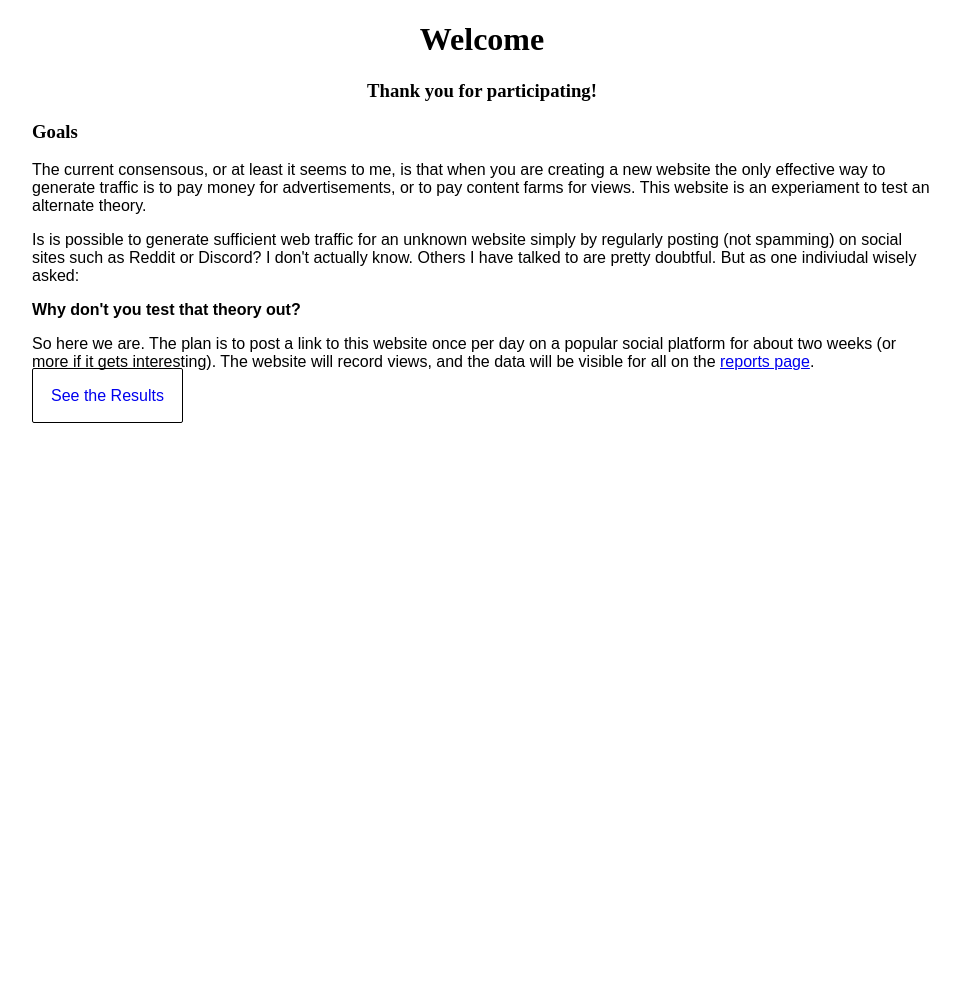
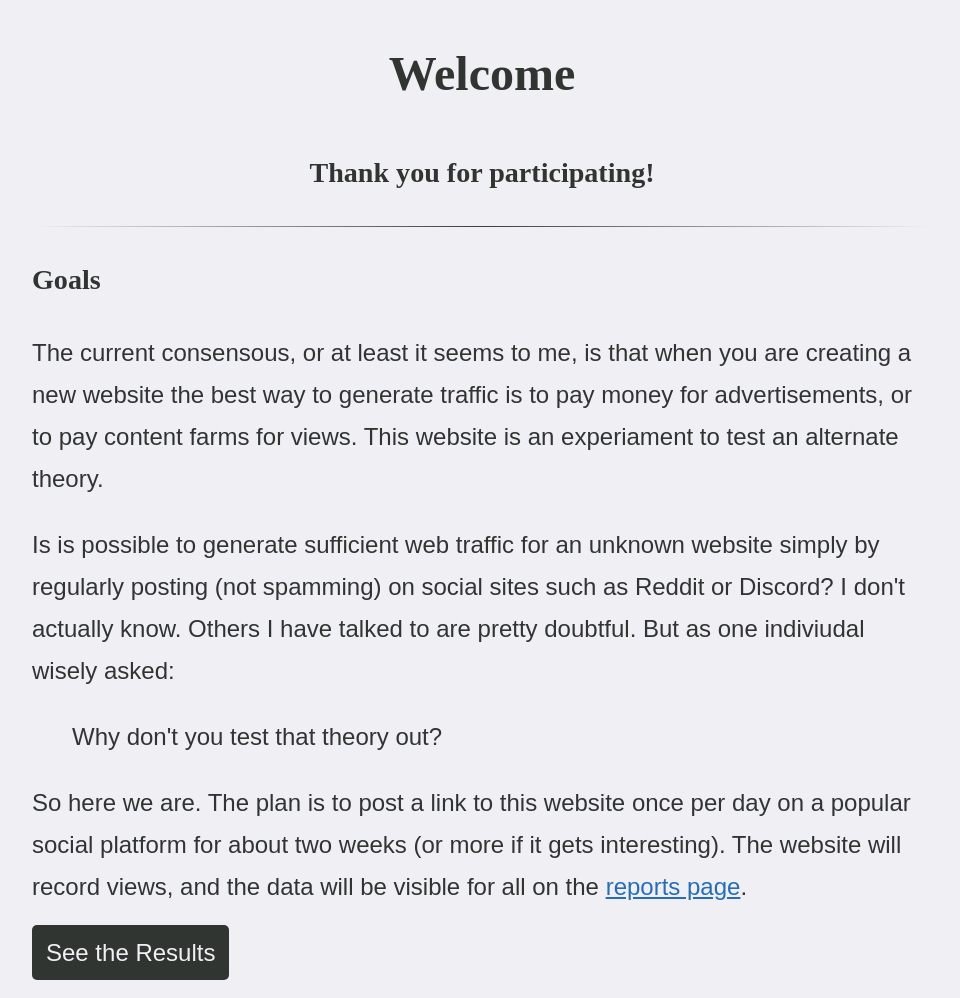
Before and after one commit to djjohnsongeek/traffic-test-app, a Flask app: page / in a window 1280 px wide. Shown: the whole page, without its empty margins (158-1118 px from the left). Before the commit the page ends 423 px from the top, so only its background shows below. Run offline with Flask 3, Linux system fonts and the light colour scheme; some web fonts are replaced.

Commit message:
feat: styling and contnat

```diff
--- a/static/styles.css
+++ b/static/styles.css
@@ -1,5 +1,22 @@
+html {
+    background-color: #f0eff4;
+    color: #313532;
+    font-size: x-large;
+    line-height: 1.75;
+}
+
+a {
+    color: #246EB9;
+}
+
 body {
     font-family: 'Hedvig Letters Sans', sans-serif;
+}
+
+hr {
+    border: 0;
+    height: 1px;
+    background-image: linear-gradient(to right, rgba(0, 0, 0, 0), rgba(0, 0, 0, 0.75), rgba(0, 0, 0, 0));
 }
 
 h1, h2, h3, h4, h5, h6 {
@@ -16,8 +33,14 @@ h1, h2, h3, h4, h5, h6 {
 }
 
 .btn {
-    padding: 18px;
-    border: 1px solid black;
-    border-radius: 2px;
+    padding: 14px;
+    border: none;
+    border-radius: 5px;
     text-decoration: none;
+    color: #f0eff4;
+    background-color: #313532;
 }
+
+.btn:hover {
+    background-color: #246EB9;
+}
--- a/templates/index.html
+++ b/templates/index.html
@@ -11,11 +11,12 @@
             <header class="centered">
                 <h1>Welcome</h1>
                 <h3>Thank you for participating!</h3>
+                <hr/>
             </header>
             <section>
                 <h3>Goals</h3>
                 <p>
-                    The current consensous, or at least it seems to me, is that when you are creating a new website the only effective way
+                    The current consensous, or at least it seems to me, is that when you are creating a new website the best way
                     to generate traffic is to pay money for advertisements, or to pay content farms for views. This website is an experiament
                     to test an alternate theory.
                 </p>
@@ -23,9 +24,9 @@
                     Is is possible to generate sufficient web traffic for an unknown website simply by regularly posting (not spamming) on social sites such as Reddit or Discord?
                     I don't actually know. Others I have talked to are pretty doubtful. But as one indiviudal wisely asked:
                 </p>
-                <p>
-                    <strong>Why don't you test that theory out?</strong>
-                </p>
+                <blockquote>
+                    <span>Why don't you test that theory out?</span>
+                </blockquote>
                 <p>
                     So here we are. The plan is to post a link to this website once per day on a popular social platform for about two weeks (or more if it gets interesting).
                     The website will record views, and the data will be visible for all on the <a href="{{url_for('reports')}}">reports page</a>.
--- a/trafficApp.py
+++ b/trafficApp.py
@@ -8,9 +8,9 @@ app.config.from_mapping(
     SECRET_KEY = "dev",
     DB_NAME = "traffic_app",
     DB_USER = "root",
-    DB_PASSWORD = "admin",
+    DB_PASSWORD = "",
     DB_HOST = "localhost",
-    DB_PORT = 3306,
+    DB_PORT = 3308,
     SOURCES = ["reddit", "discord", "other", "facebook", "twitter", "youtube"],
     USER_COOKIE_KEY = "ta-user-id"
 )
```
Also changed, not shown: templates/reports.html (+10 -4 lines).
